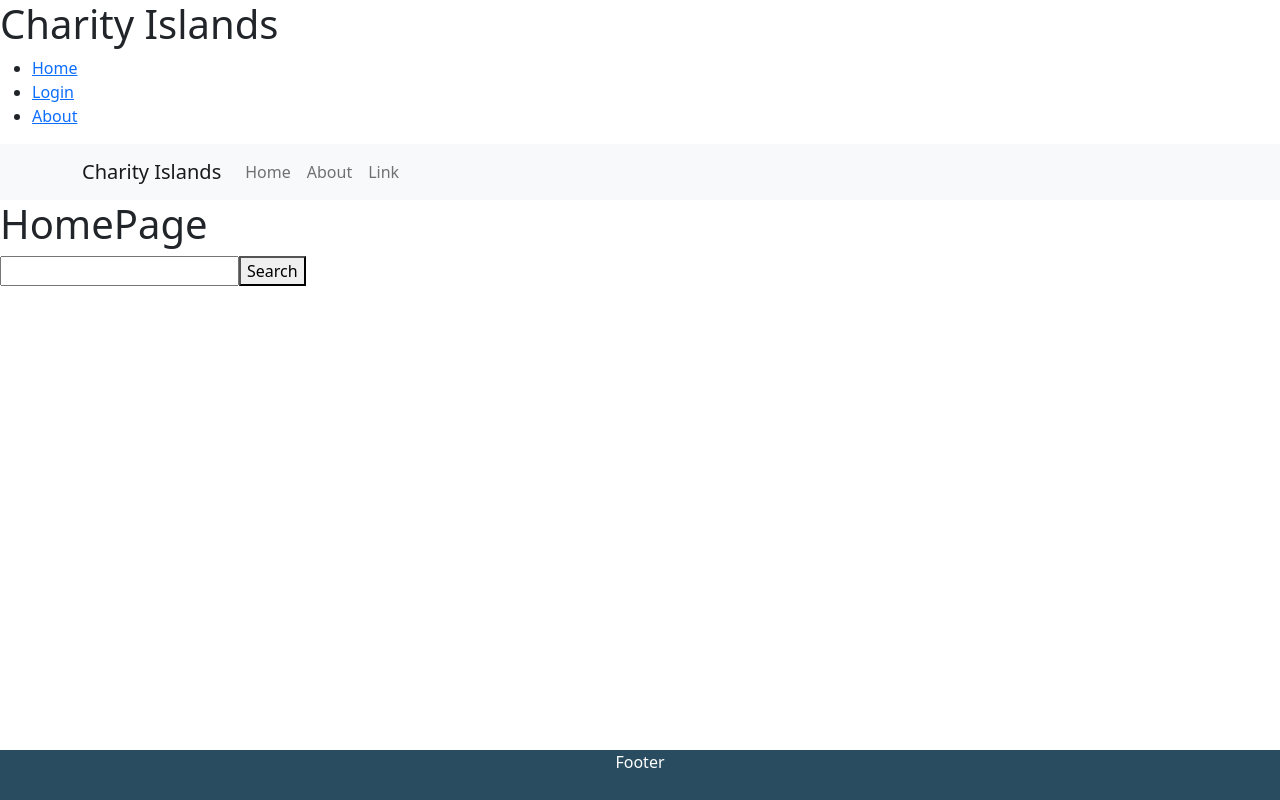
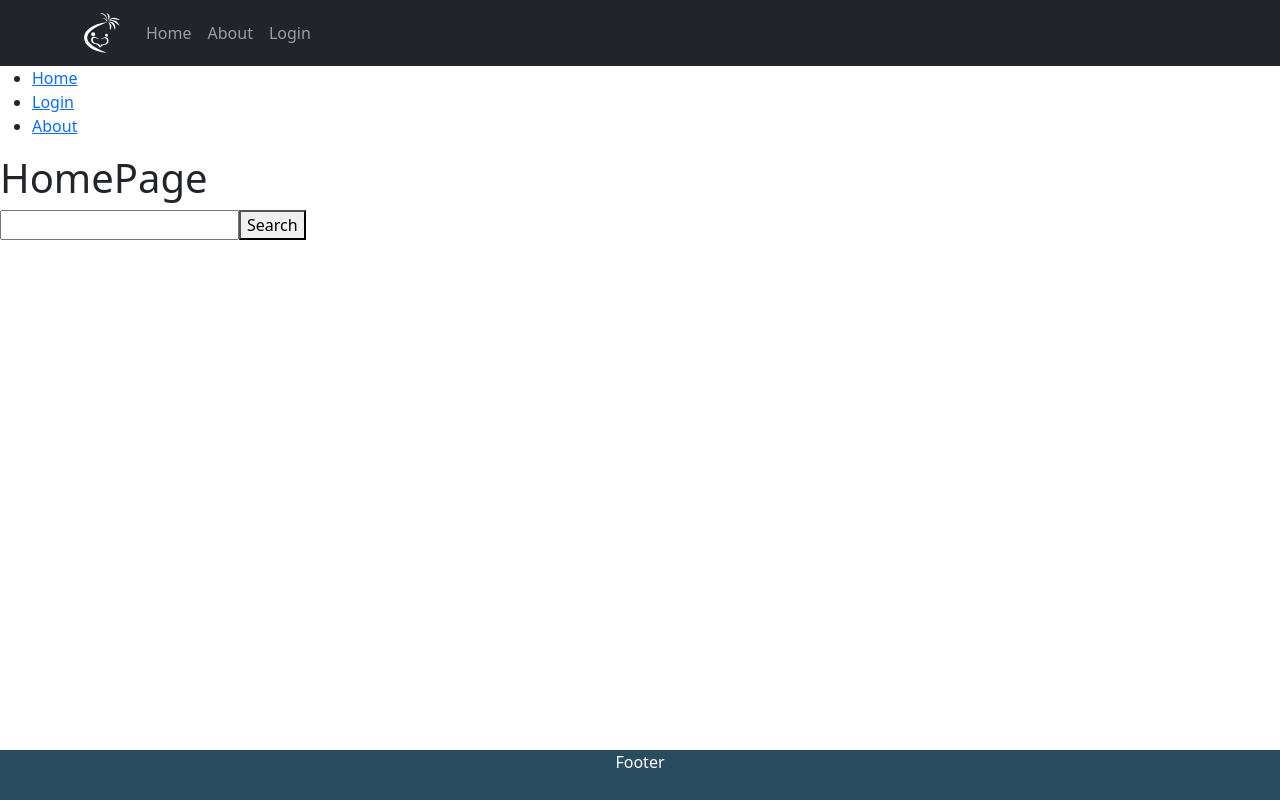
Before and after one commit to Tedejer/Capstone, a React (Create React App) app in the folder charity-islands/: page / in a window 1280 px wide. Built offline with nearby package versions, Linux system fonts and the light colour scheme.

Commit message:
Edited NavBar

```diff
--- a/charity-islands/src/App.js
+++ b/charity-islands/src/App.js
@@ -14,9 +14,6 @@ import Footer from "./components/Footer";
 function App() {
   return (
     <div>
-      <header>
-        <h1>Charity Islands</h1>
-      </header>
       <NavbarV1 />
       <Routes>
         <Route path="/" element={<HomePage />} />
--- a/charity-islands/src/components/NavbarV1.js
+++ b/charity-islands/src/components/NavbarV1.js
@@ -1,10 +1,30 @@
 import React from "react";
 import { Link } from "react-router-dom";
 import { Navbar, Nav, Container } from "react-bootstrap";
+//import { brand_dark } from '../assets/brand_dark.svg';
+
+var brand_light = require('../assets/brand_light.svg');
 
 function NavbarV1() {
   return (
     <div>
+
+      <Navbar bg="dark" variant="dark" expand="sm">
+        <Container>
+          <Navbar.Brand href="/">
+            <img src={brand_light} alt="Charity Islands"width="40" height="40"/>
+          </Navbar.Brand>
+          <Navbar.Toggle aria-controls="basic-navbar-nav" />
+          <Navbar.Collapse id="basic-navbar-nav">
+            <Nav className="me-auto">
+              <Nav.Link href="/">Home</Nav.Link>
+              <Nav.Link href="/AboutPage">About</Nav.Link>
+              <Nav.Link href="/LoginPage">Login</Nav.Link>
+            </Nav>
+          </Navbar.Collapse>
+        </Container>
+      </Navbar>
+
       <nav>
         <ul>
           <li>
@@ -18,21 +38,9 @@ function NavbarV1() {
           </li>
         </ul>
       </nav>
-      <Navbar bg="light" expand="lg">
-        <Container>
-          <Navbar.Brand href="#home">Charity Islands</Navbar.Brand>
-          <Navbar.Toggle aria-controls="basic-navbar-nav" />
-          <Navbar.Collapse id="basic-navbar-nav">
-            <Nav className="me-auto">
-              <Nav.Link href="HomePage.js">Home</Nav.Link>
-              <Nav.Link href="AboutPage.js">About</Nav.Link>
-              <Nav.Link href="#link">Link</Nav.Link>
-            </Nav>
-          </Navbar.Collapse>
-        </Container>
-      </Navbar>
     </div>
   );
 }
 
 export default NavbarV1;
+export { brand_light };
```
Also changed, not shown: charity-islands/src/assets/brand_dark.svg (added), charity-islands/src/assets/brand_light.svg (added).
